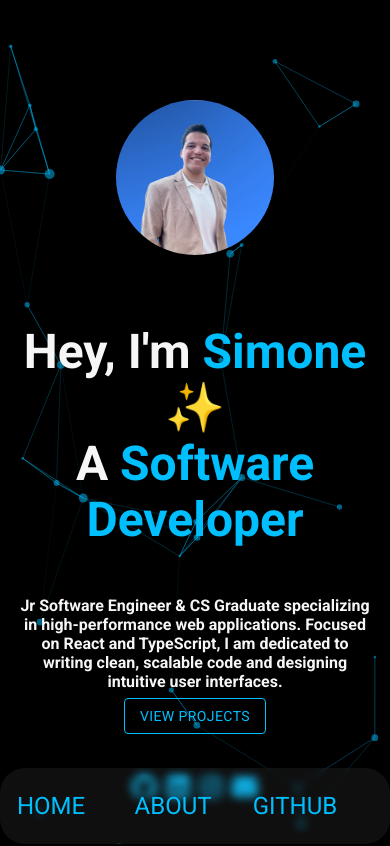
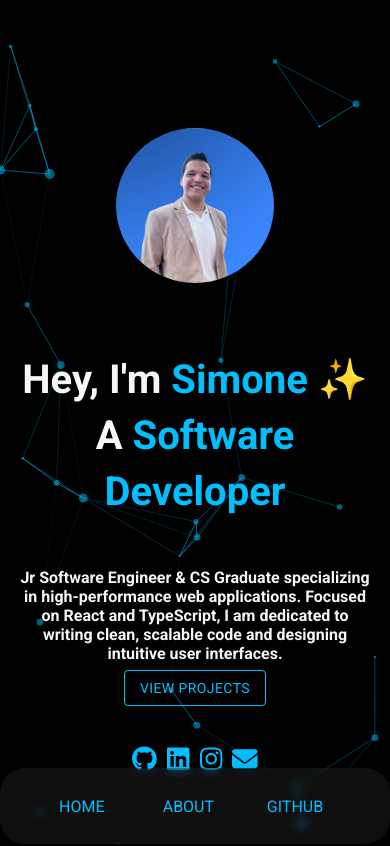
Before and after one commit to simlu2000/simonelutero, a React (Create React App) app: page / in a window 390 px wide. Shown: the top 846 px of the page. Built offline with nearby package versions, Linux system fonts and the light colour scheme.

Commit message:
updates in navb

```diff
--- a/src/components/Navbar.js
+++ b/src/components/Navbar.js
@@ -46,7 +46,7 @@ const StyledIconButton = styled(IconButton)(({ theme }) => ({
   },
   [theme.breakpoints.down('sm')]: {
     width: '20%',
-    fontSize: '1.5rem',
+    fontSize: '1rem',
     backgroundColor: 'rgba(228, 228, 228, 0)',
     padding: '10px',
   },
--- a/src/style/style.css
+++ b/src/style/style.css
@@ -731,7 +731,7 @@ footer {
     }
 
     .hero h1 {
-        font-size: 48px;
+        font-size: 2.5rem;
         line-height: 56px;
     }
 
```
